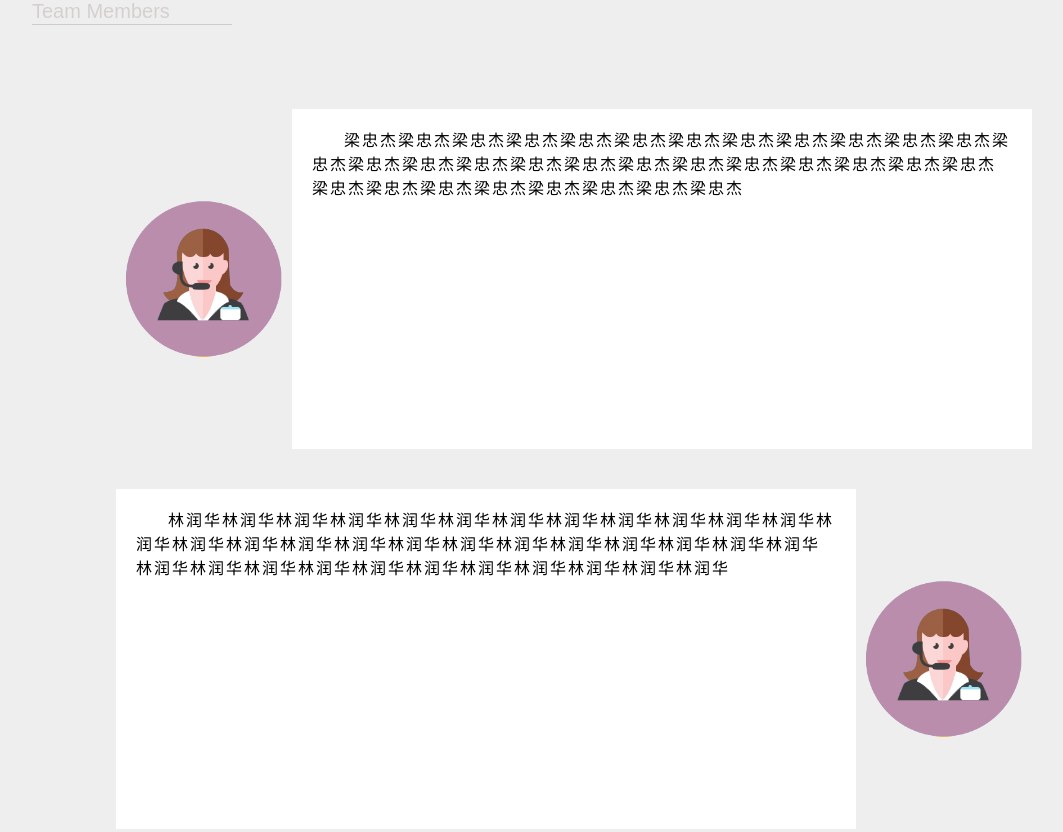
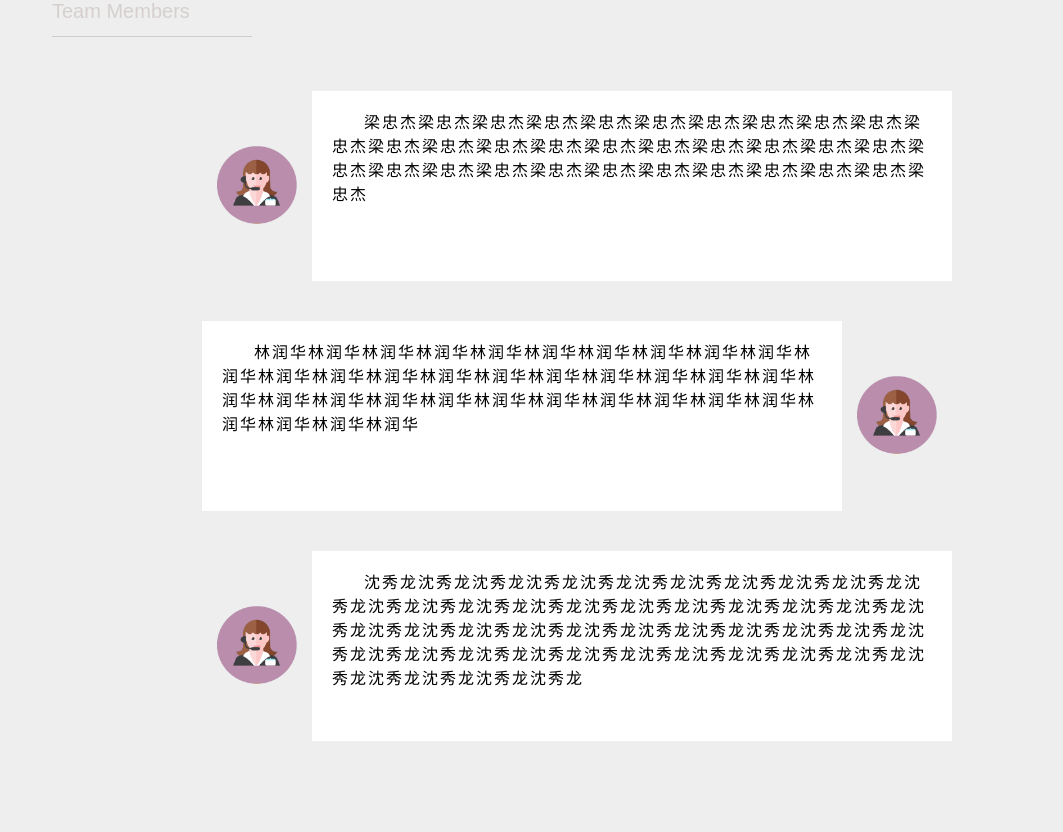
Before and after one commit to ife-kimoji/ife-kimoji.github.io, a plain HTML site: page html/Team Members.html in a window 1280 px wide. Shown: the top 832 px of the page, without its empty margins (108-1171 px from the left). After the commit the page ends 800 px from the top, so only its background shows below. Drawn offline with Linux system fonts and the light colour scheme.

Commit message:
调整了描述框和头像的大小

```diff
--- a/css/style.css
+++ b/css/style.css
@@ -1,7 +1,6 @@
 * {
 	margin: 0px;
 	padding: 0px;
-	font-size: 14px;
 }
 
 body{
@@ -9,13 +8,12 @@ body{
 }
 
 .container{
-	width: 1000px;
+	width: 960px;
 	margin: 0px auto;
 }
 
 .head{
-	width: 197px;
-  	word-wrap: break-word;
+	width: 200px;
 }
 
 .head span{
@@ -27,12 +25,12 @@ body{
 }
 
 .head_hr{
-	margin-bottom: 80px;
-	margin-top: -10px;
+	margin-bottom: 50px;
+	/*margin-top: -10px;*/
 }
 
 .content{
-	float: right;
+	margin-left: 150px;
 }
 
 .line{
@@ -41,9 +39,9 @@ body{
 }
 
 .line img{
-	width: 156px;
-    height: 160px;
-    margin: 0px 10px;
+	width: 80px;
+    height: 80px;
+    margin:0px 15px;
 }
 
 .img{
@@ -53,8 +51,8 @@ body{
 
 .desc{
 	display: table-cell;
-	width: 700px;
-	height: 300px;
+	width: 600px;
+	height: 150px;
 	background-color: #fff;
 	padding: 20px;
 }
```
